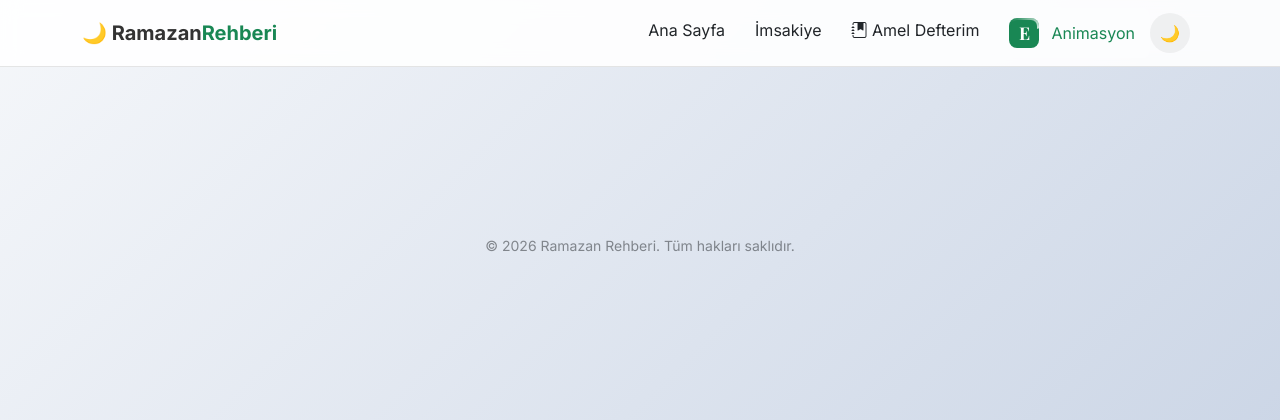
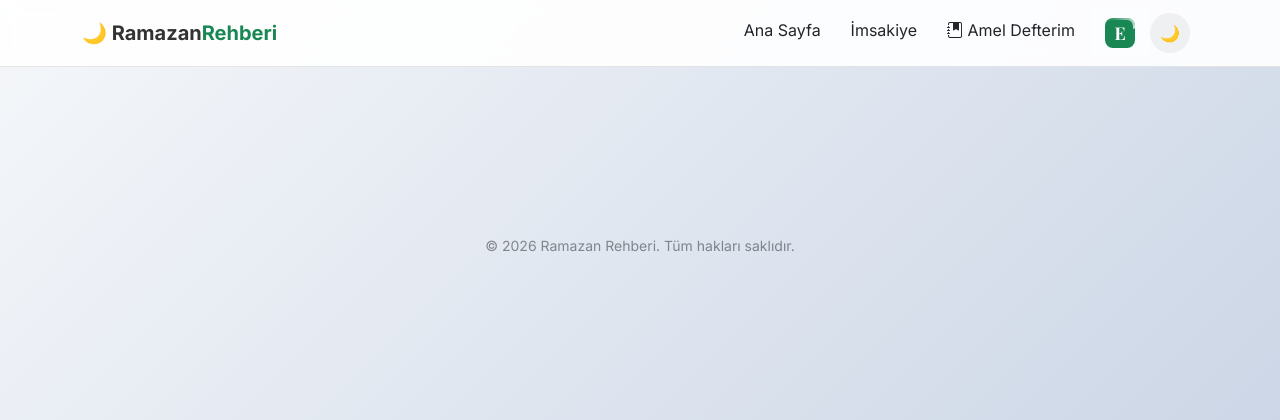
Before and after one commit to safaksizlar2025-a11y/Ramazan-Rehberi, a Django app: page /animasyon/ in a window 1280 px wide. Shown: the top 420 px of the page. Run offline with Django 5.2, Linux system fonts and the light colour scheme.

```diff
--- a/core/templates/core/base.html
+++ b/core/templates/core/base.html
@@ -49,7 +49,6 @@
                                 <span class="e-letter">E</span>
                                 <span class="e-ring"></span>
                             </span>
-                            <span class="ms-1">Animasyon</span>
                         </a>
                     </li>
                 </ul>
```
